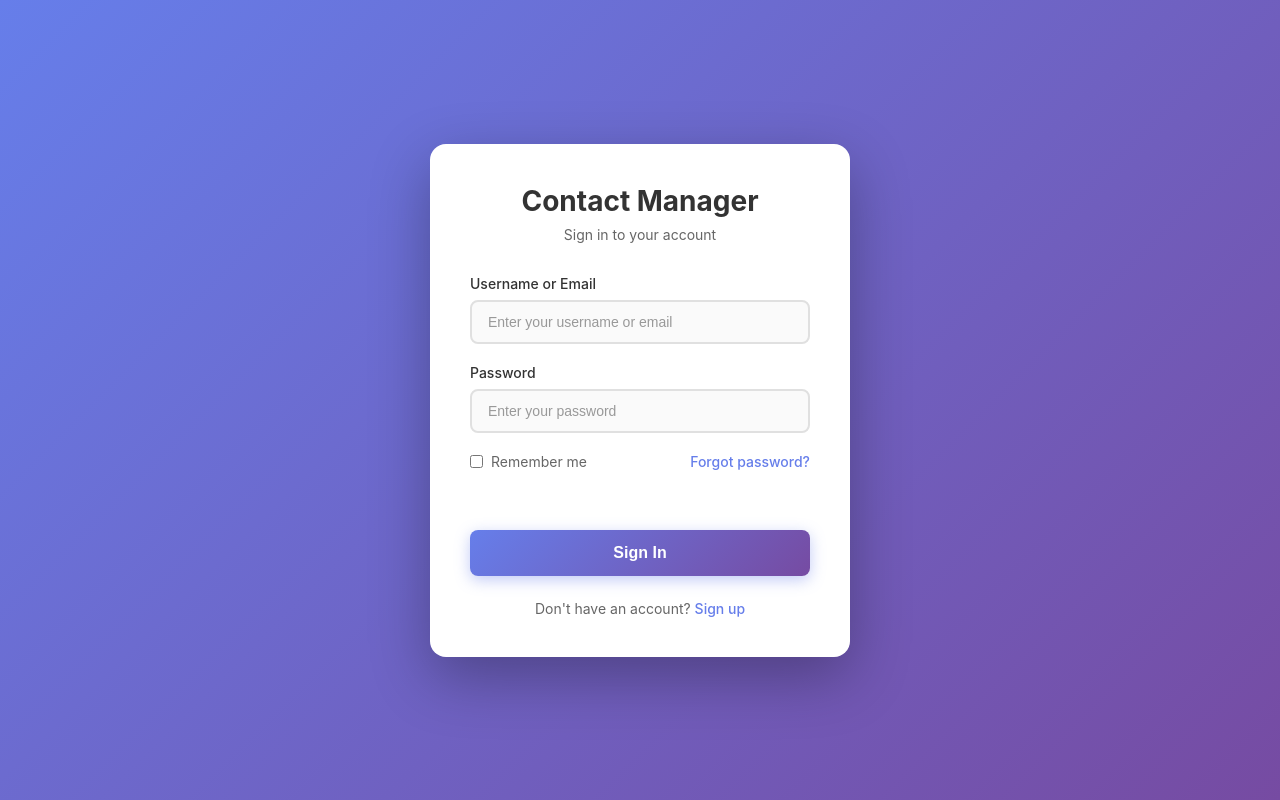
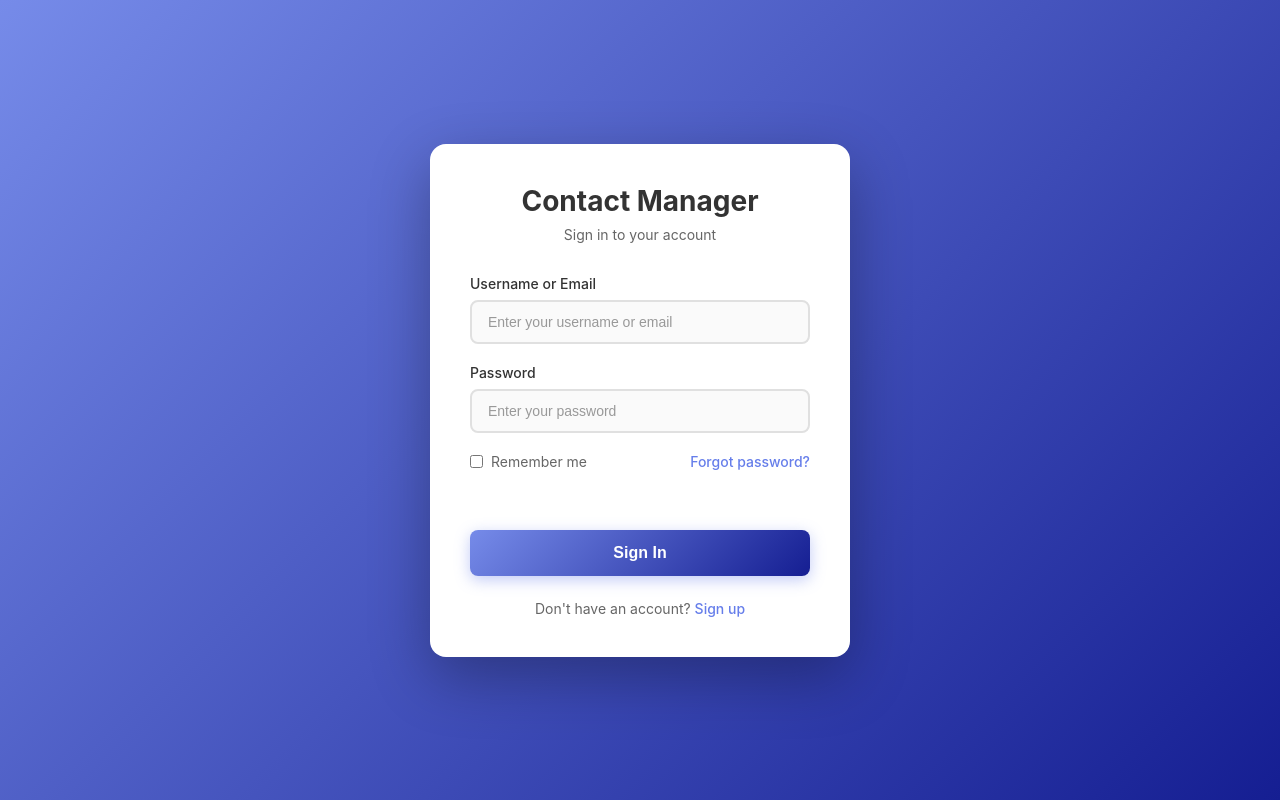
Before and after one commit to cop4331-spring26-team1/frontend, a PHP site: page / in a window 1280 px wide. Run offline with PHP 8.4, Linux system fonts and the light colour scheme.

Commit message:
Update login button and background color

```diff
--- a/css/styles.css
+++ b/css/styles.css
@@ -6,8 +6,9 @@
 }
 
 body {
-    font-family: -apple-system, BlinkMacSystemFont, 'Segoe UI', Roboto, 'Helvetica Neue', Arial, sans-serif;
-    background: linear-gradient(135deg, #667eea 0%, #764ba2 100%);
+  font-family: -apple-system, BlinkMacSystemFont, "Segoe UI", Roboto,
+    "Helvetica Neue", Arial, sans-serif;
+  background: linear-gradient(135deg, #768be9 0%, #151e92 100%);
   min-height: 100vh;
   display: flex;
   align-items: center;
@@ -146,7 +147,7 @@ body {
 .login-button {
   width: 100%;
   padding: 14px;
-    background: linear-gradient(135deg, #667eea 0%, #764ba2 100%);
+  background: linear-gradient(135deg, #768be9 0%, #151e92 100%);
   color: white;
   border: none;
   border-radius: 8px;
```
Lines whose indentation alone changed are shown as unchanged.
